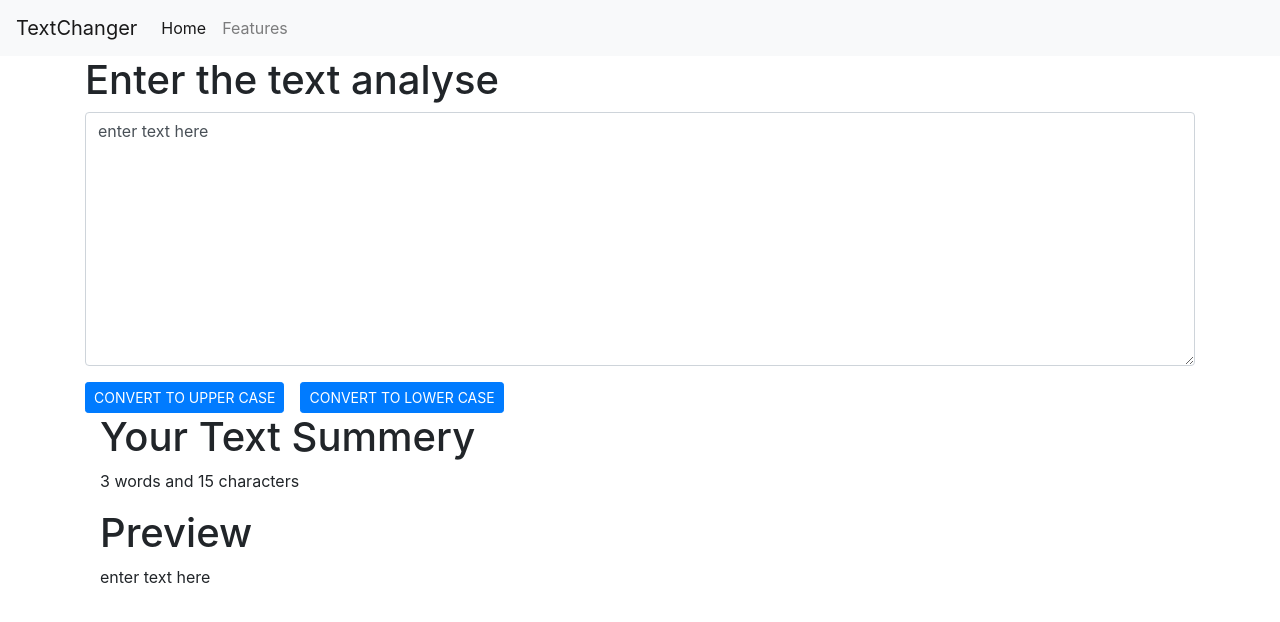
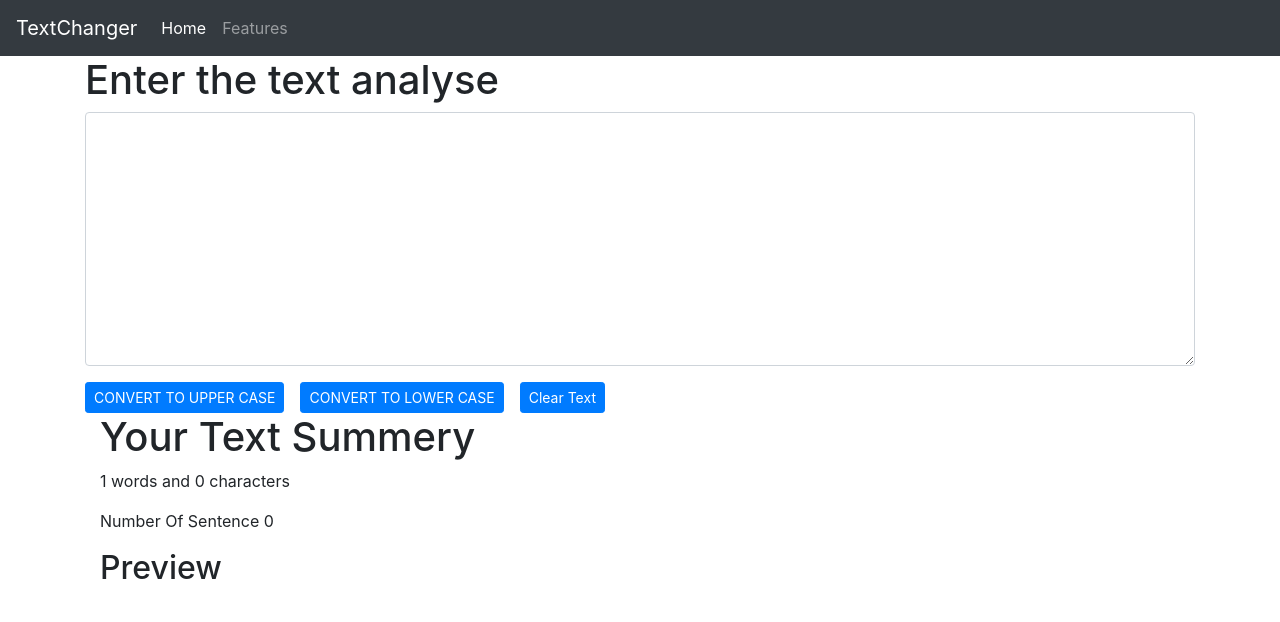
Before and after one commit to birsardar/textchanger, a React (Create React App) app: page / in a window 1280 px wide. Shown: the top 622 px of the page. Built offline with nearby package versions, Linux system fonts and the light colour scheme.

Commit message:
sentence count added

```diff
--- a/src/component/Navbar.js
+++ b/src/component/Navbar.js
@@ -1,6 +1,6 @@
 import React from 'react';
 function Navbar(){
-    return  <nav className="navbar navbar-expand-lg navbar-light bg-light">
+    return  <nav className="navbar navbar-expand-lg navbar-dark bg-dark">
     <a className="navbar-brand" href="/">TextChanger</a>
     <button className="navbar-toggler" type="button" data-toggle="collapse" data-target="/navbarNav" aria-controls="navbarNav" aria-expanded="false" aria-label="Toggle navigation">
       <span className="navbar-toggler-icon"></span>
--- a/src/component/Textform.js
+++ b/src/component/Textform.js
@@ -9,18 +9,17 @@ export default function TextForm(props){
 
     const handelDownClick = ()=>{
          let newTest = text.toLowerCase();
-         setText(newTest)
+         setText(newTest);
     }
-    // const handelCamalClick = ()=>{
-    //      let newTest = text.toc
-    //      setText(newTest)
-    // }
+    const handelClearClick = ()=>{
+         setText('');
+    }
 
     const HanldeOnChange = (event)=>{
-        console.log("value changed");
+        // console.log("value changed");
         setText(event.target.value);
     }
-    const [text, setText] = useState('enter text here');
+    const [text, setText] = useState('');
 
     return(
         <>
@@ -30,11 +29,12 @@ export default function TextForm(props){
      </div>
         <button className="btn btn-primary btn-sm mr-3" onClick={handelUpClick}>CONVERT TO UPPER CASE</button>
         <button className="btn btn-primary btn-sm mr-3" onClick={handelDownClick}> CONVERT TO LOWER CASE</button>
-        {/* <button className="btn btn-primary btn-sm mr-3" onClick={handelCamalClick}> CONVERT TO CAMAL CASE</button> */}
+        <button className="btn btn-primary btn-sm mr-3" onClick={handelClearClick}>Clear Text</button>
         <div className="container">
             <h1>Your Text Summery</h1>
             <p> {text.split(" ").length} words and {text.length} characters</p>
-            <h1>Preview</h1>
+            <p> Number Of Sentence {text.split(".").length-1}  </p>
+            <h2>Preview</h2>
         <p>
             {text}
 
```
